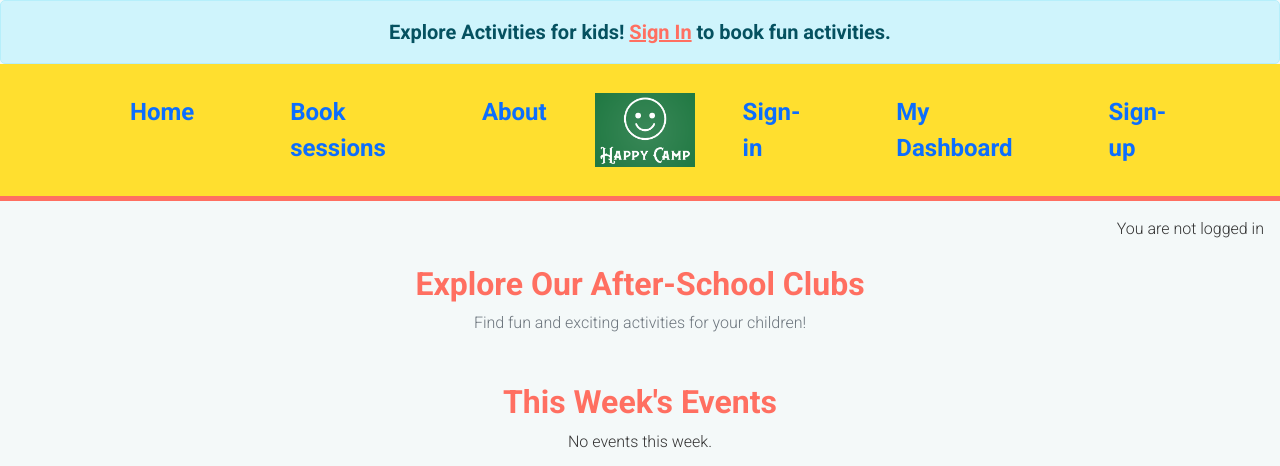
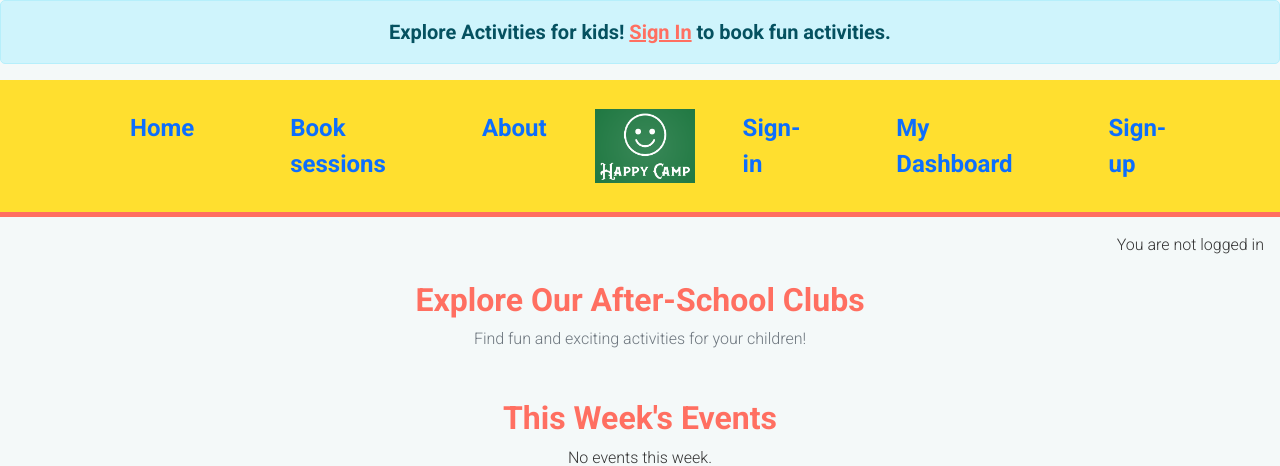
Before and after one commit to SonaliP11/HappyCamp, a Django app: template camp/templates/camp/index.html in a window 1280 px wide. Shown: the top 466 px of the page. Run offline with Django 4.2, Linux system fonts and the light colour scheme; the template is opened without the code that fills it, so the values that code supplies are empty.

Commit message:
not fixing just commit

```diff
--- a/static/css/style.css
+++ b/static/css/style.css
@@ -18,6 +18,7 @@ body {
     transition: all 0.3s ease-in-out;
 
 }
+
 
 .navbar-brand {
     font-size: 1rem;
--- a/templates/base.html
+++ b/templates/base.html
@@ -40,7 +40,7 @@
 
 <body class="d-flex flex-column h-100 main-bg">
 
-    <div class="alert alert-info text-center mb-0 fs-5" role="alert">
+    <div class="alert alert-info text-center  fs-5" role="alert">
         {% if user.is_authenticated %}
         Welcome, <strong>{{ user.username }}</strong> !
         <a href="{% url 'account_logout' %}" class="alert-link fs-5" style="color: #FF6F61">Sign Out</a>
```
